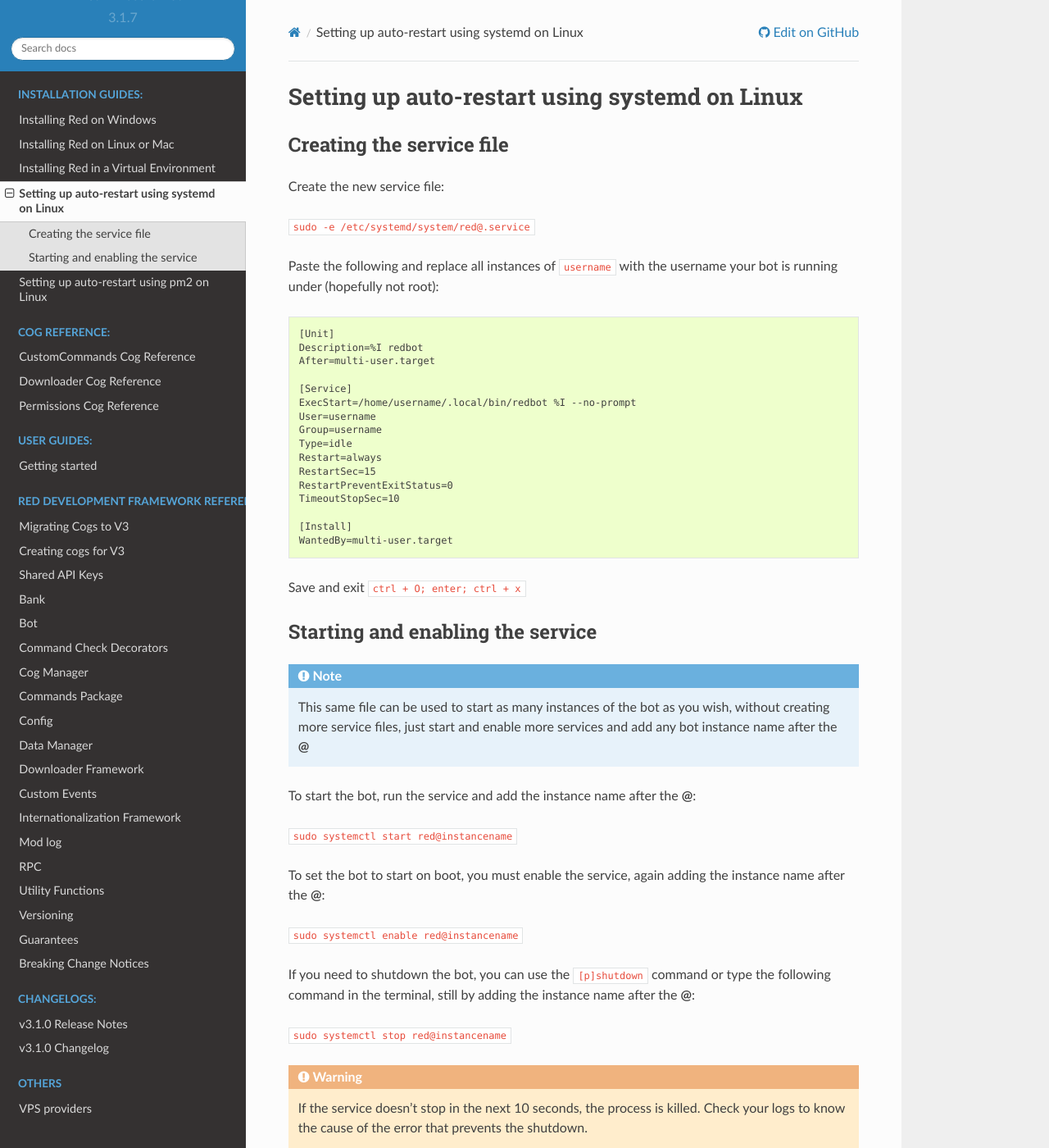
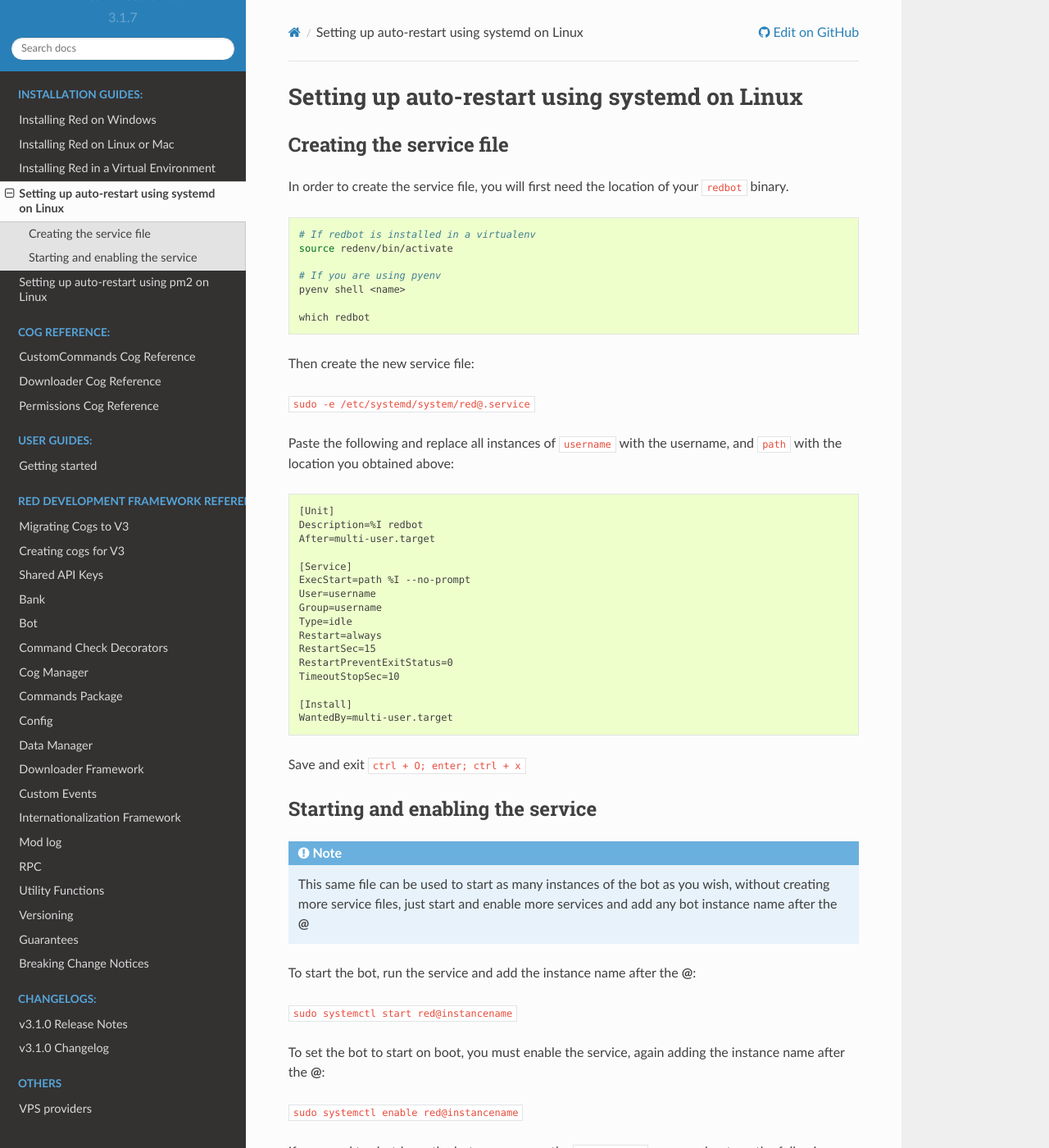
Before and after one commit to Renirous/Red-DiscordBot, a Sphinx documentation site: the page built from docs/autostart_systemd.rst, in a window 1280 px wide and 1400 px high. Shown: the whole window at 82% size. Built offline with Sphinx 7.4.7 and the Read the Docs theme 2.0.0, drawn with Linux system fonts in a browser that asks for light colours; the version number is read from the project's files by our own code.

Commit message:
Add autostart documentation for venv users (#3028)
* Add documentation for venv users

Resolves #3005

* Add changes to changelog.d

* Use "redenv" over "path/to/venv"

```diff
--- /dev/null
+++ b/changelog.d/3005.docs.rst
@@ -0,0 +1 @@
+Adds autostart documentation for Red users who installed it inside a virtual environment.
--- a/docs/autostart_systemd.rst
+++ b/docs/autostart_systemd.rst
@@ -8,11 +8,23 @@
 Creating the service file
 -------------------------
 
-Create the new service file:
+In order to create the service file, you will first need the location of your :code:`redbot` binary.
+
+.. code-block:: bash
+
+    # If redbot is installed in a virtualenv
+    source redenv/bin/activate
+
+    # If you are using pyenv
+    pyenv shell <name>
+
+    which redbot
+
+Then create the new service file:
 
 :code:`sudo -e /etc/systemd/system/red@.service`
 
-Paste the following and replace all instances of :code:`username` with the username your bot is running under (hopefully not root):
+Paste the following and replace all instances of :code:`username` with the username, and :code:`path` with the location you obtained above:
 
 .. code-block:: none
 
@@ -21,7 +33,7 @@
     After=multi-user.target
 
     [Service]
-    ExecStart=/home/username/.local/bin/redbot %I --no-prompt
+    ExecStart=path %I --no-prompt
     User=username
     Group=username
     Type=idle
```
